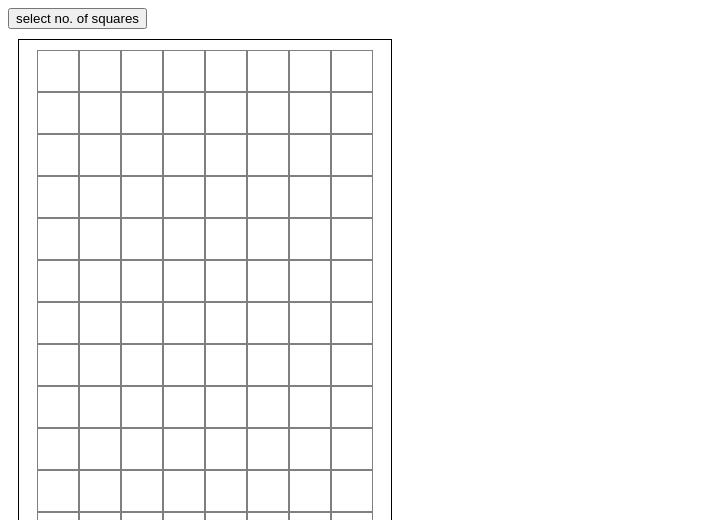
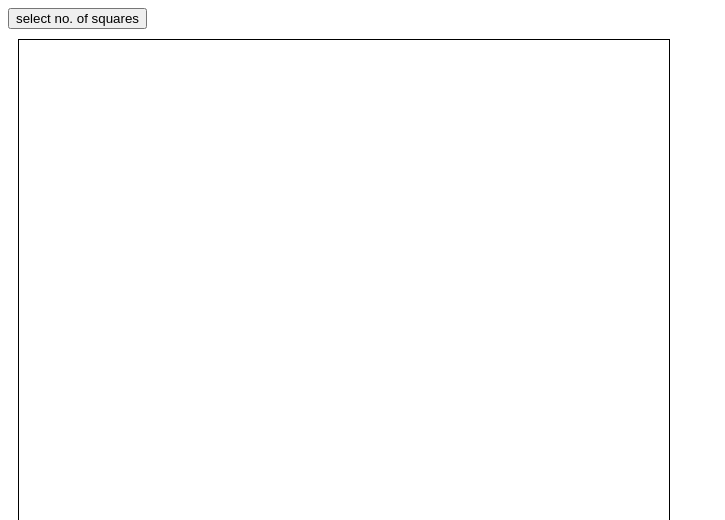
Before and after one commit to KrunalDarekar/etch-a-sketch, a plain HTML site: page index.html in a window 1280 px wide. Shown: the top 520 px of the page, without its empty margins (0-725 px from the left). Drawn offline with Linux system fonts and the light colour scheme.

Commit message:
Remove the styles from the square class as it's no longer needed

```diff
--- a/style.css
+++ b/style.css
@@ -4,14 +4,12 @@
     padding: 10px 5px;
     margin: 10px;
     height: fit-content;
-    width: 362px;
+    width: 640px;
     flex-wrap: wrap;
     justify-content: center;
     align-items: center;
 }
 
 .square {
-    height: 20px;
-    width: 20px;
-    border: 1px solid grey;
+
 }
```
